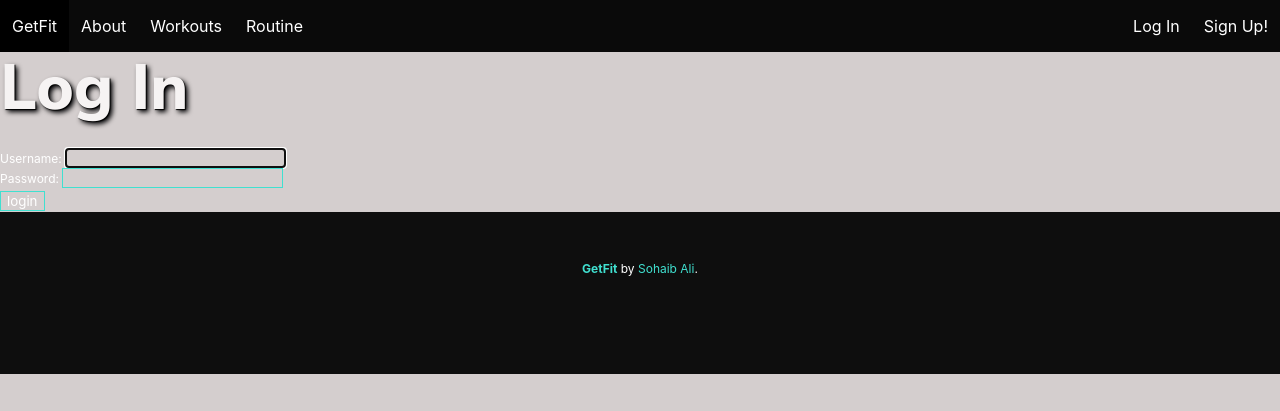
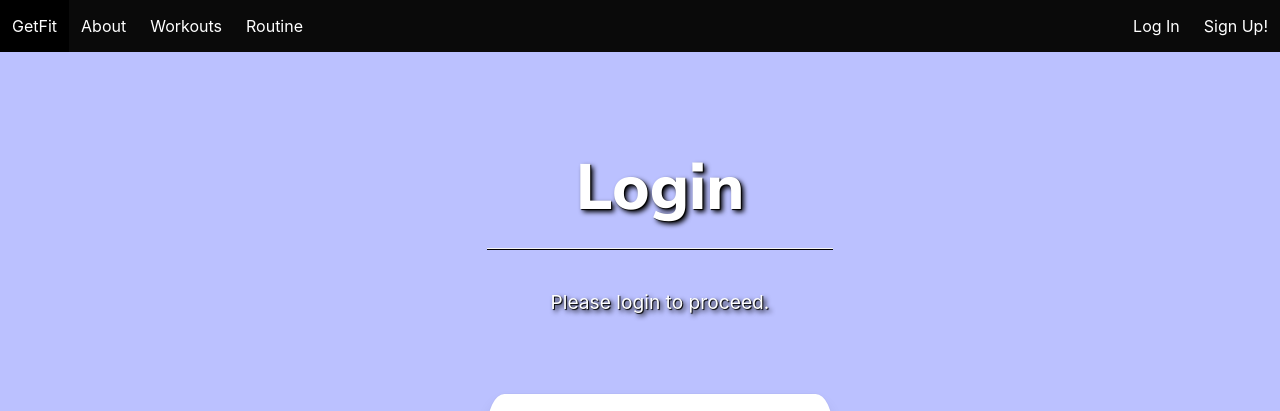
Before and after one commit to saybeeali/Get-Fit, a Django app: page /accounts/login/ in a window 1280 px wide. Shown: the top 411 px of the page. Before the commit the page ends 374 px from the top, so only its background shows below. Run offline with Django 4.2, Linux system fonts and the light colour scheme; some libraries are stand-ins or nearby versions.

Commit message:
css on log in done

```diff
--- a/main_app/static/styles/main.css
+++ b/main_app/static/styles/main.css
@@ -1,5 +1,5 @@
 body {
-    background-color: #d4cece;
+    background-color: #bbc1ff;
     color: #ffffff;
     min-height: 100vh;
   }
@@ -117,8 +117,7 @@ body {
 .detail__exercises{
     margin-top: 20px;
 }
-
-
+/* home page csssss */
 
 .va {
     display: flex;
@@ -201,12 +200,56 @@ body {
     color: white;
   }
 
-  input {
-    background: transparent !important;
-    border: 1px solid turquoise !important;
-    color: white !important;
-  }
 
-  input::placeholder {
-    color: white !important;
-  }
+
+  /* log in  css */
+  .heroL.is-success {
+  background: #bbc1ff;
+}
+.heroL .nav, .heroL.is-success .nav {
+  -webkit-box-shadow: none;
+  box-shadow: none;
+}
+.box {
+  margin-top: 5rem;
+  border-radius: 5%;
+}
+.avatar {
+
+  padding-bottom: 20px;
+}
+.avatar img {
+  padding: 5px;
+  background: #fff;
+  border-radius: 20%;
+  -webkit-box-shadow: 0 2px 3px rgba(10,10,10,.1), 0 0 0 1px rgba(10,10,10,.1);
+  box-shadow: 0 2px 3px rgba(10,10,10,.1), 0 0 0 1px rgba(10,10,10,.1);
+
+
+}
+input {
+  font-weight: 300;
+  background-color:#bbc1ff;
+}
+p {
+  font-weight: 700;
+}
+p.subtitle {
+  padding-top: 1rem;
+}
+
+.login-hr{
+  border-bottom: 1px solid black;
+}
+
+.has-text-black{
+  color: black;
+}
+
+.field{
+  padding-bottom: 10px;
+}
+
+.fa{
+  margin-left: 5px;
+}
--- a/main_app/templates/registration/login.html
+++ b/main_app/templates/registration/login.html
@@ -1,10 +1,33 @@
 {% extends 'base.html' %} {% block content %}
 
-<h1 class="title">Log In</h1>
+{% comment %} <h1 class="title">Log In</h1>
 <form method="post" action="{% url 'login' %}">
     {% csrf_token %} {{ form.as_p }}
     <input type="submit" class="btn" value="login" />
     <input type="hidden" name="next" value="{{ next }}" />
-</form>
+</form> {% endcomment %}
+
+
+<section class="heroL is-success is-fullheight">
+    <div class="hero-body">
+        <div class="container has-text-centered">
+            <div class="column is-4 is-offset-4">
+                <h3 class="title has-text-white">Login</h3>
+                <hr class="login-hr">
+                <p class="subtitle has-text-white">Please login to proceed.</p>
+                <div class="box">
+                     <figure class="avatar">
+                        <img src="https://i.imgur.com/xu5nOBT.jpg">
+                    </figure>
+                    <h1 class="title">Log In</h1>
+            <form method="post" action="{% url 'login' %}">
+                    {% csrf_token %} {{ form.as_p }}
+                     <input type="submit" class="btn" value="Log in" />
+                         <input class= "input is-large" type="hidden" name="next" value="{{ next }}" />
+                            </form>
+
+        </div>
+    </div>
+</section>
 
 {% endblock %}
```
Also changed, not shown: main_app/templates/registration/signup.html (+16 -0 lines).
